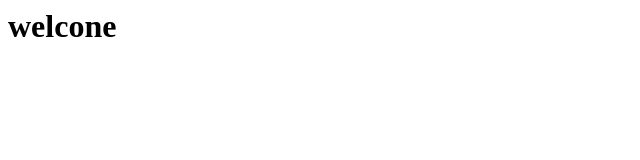
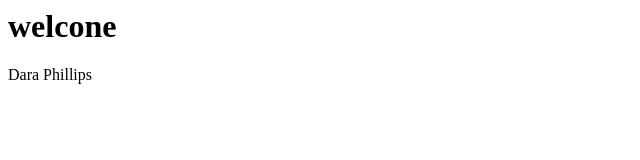
Before and after one commit to johnfjennings/GitPractice, a plain HTML site: page index.html in a window 1280 px wide. Shown: the full height of the page, 0-640 px from the left. Drawn offline with Linux system fonts and the light colour scheme.

Commit message:
Index updated with name

```diff
--- a/index.html
+++ b/index.html
@@ -1 +1,3 @@
 <h1>welcone</h1>
+
+<p>Dara Phillips</p>
```
